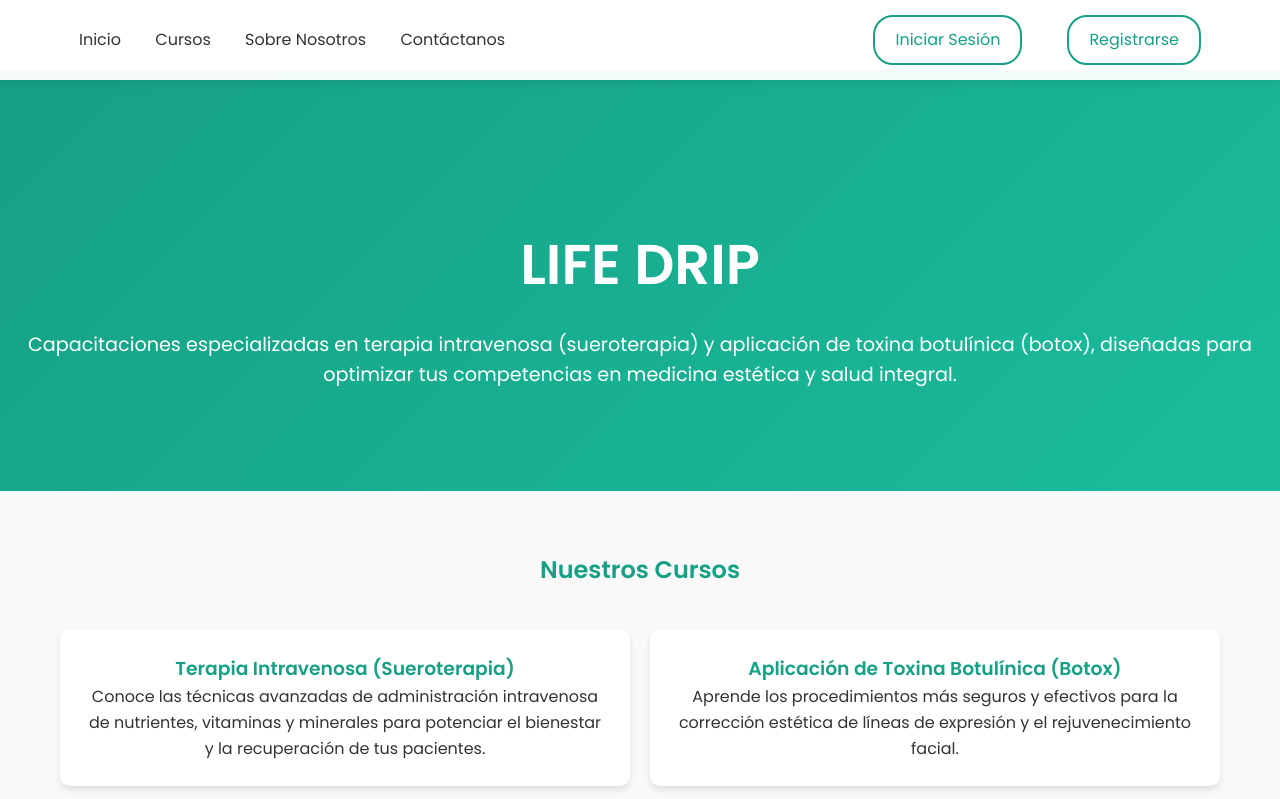
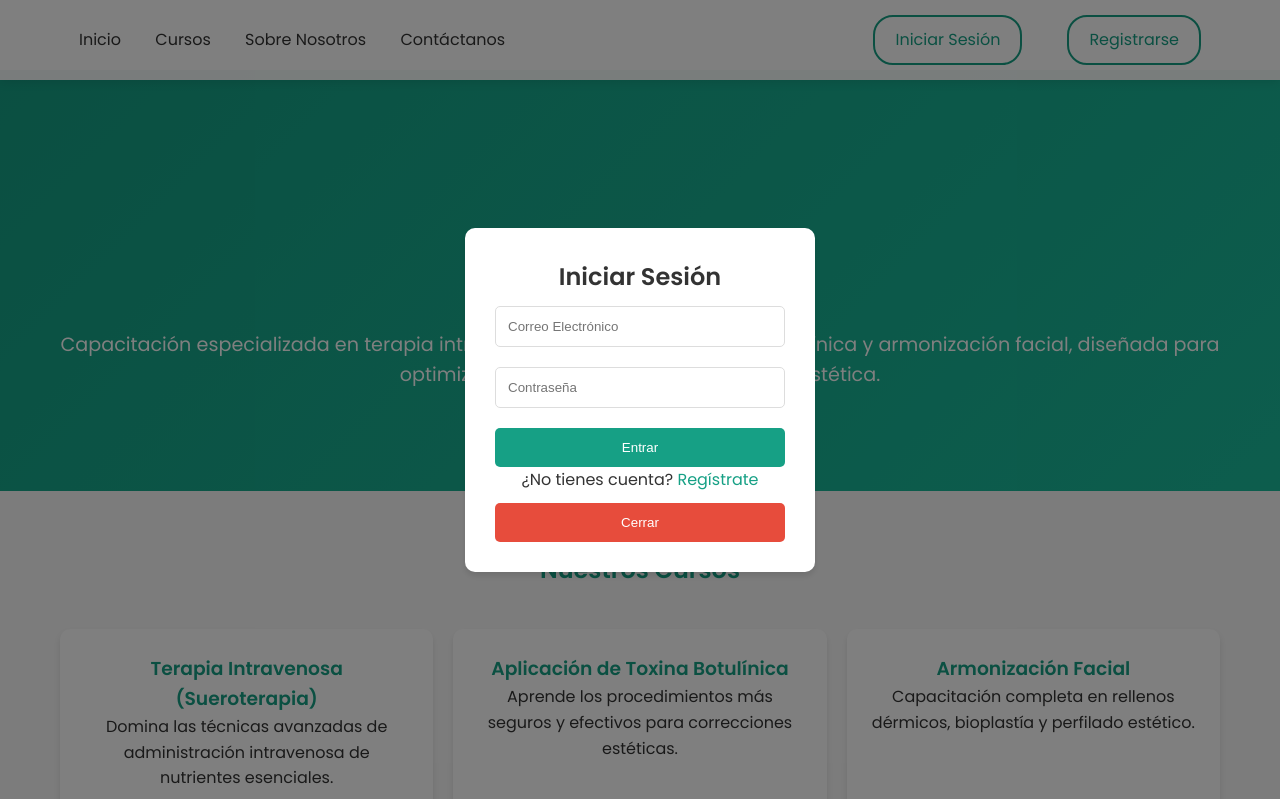
Before and after one commit to Seya766/Lifedrip, a plain HTML site: page index.html in a window 1280 px wide. Both pictures are taken after a click on the link "Iniciar Sesión". Shown: the top 799 px of the page. Drawn offline with Linux system fonts and the light colour scheme.

Commit message:
Update index.html

```diff
--- a/index.html
+++ b/index.html
@@ -106,6 +106,48 @@
             text-align: center;
             padding: 20px;
         }
+        /* Modal Estilos */
+        .modal {
+            display: none;
+            position: fixed;
+            top: 0;
+            left: 0;
+            width: 100%;
+            height: 100%;
+            background: rgba(0,0,0,0.5);
+            justify-content: center;
+            align-items: center;
+            z-index: 2000;
+        }
+        .modal-content {
+            background: white;
+            padding: 30px;
+            border-radius: 10px;
+            width: 350px;
+            box-shadow: 0 4px 6px rgba(0,0,0,0.1);
+            text-align: center;
+        }
+        .modal-content input {
+            width: 100%;
+            padding: 12px;
+            margin: 10px 0;
+            border: 1px solid #ddd;
+            border-radius: 5px;
+        }
+        .modal-content button {
+            width: 100%;
+            padding: 12px;
+            background-color: #16a085;
+            color: white;
+            border: none;
+            border-radius: 5px;
+            margin-top: 10px;
+            cursor: pointer;
+        }
+        .modal-content a {
+            color: #16a085;
+            text-decoration: none;
+        }
     </style>
 </head>
 <body>
@@ -118,15 +160,40 @@
             <a href="#contacto">Contáctanos</a>
         </div>
         <div class="auth-buttons">
-            <a href="#" onclick="document.getElementById('loginModal').style.display='flex'">Iniciar Sesión</a>
-            <a href="#">Registrarse</a>
+            <a href="#" onclick="openModal('loginModal')">Iniciar Sesión</a>
+            <a href="#" onclick="openModal('registerModal')">Registrarse</a>
         </div>
     </nav>
+
+    <!-- Modal Iniciar Sesión -->
+    <div id="loginModal" class="modal">
+        <div class="modal-content">
+            <h2>Iniciar Sesión</h2>
+            <input type="email" placeholder="Correo Electrónico">
+            <input type="password" placeholder="Contraseña">
+            <button>Entrar</button>
+            <p>¿No tienes cuenta? <a href="#" onclick="switchModal('loginModal', 'registerModal')">Regístrate</a></p>
+            <button onclick="closeModal('loginModal')" style="background-color: #e74c3c;">Cerrar</button>
+        </div>
+    </div>
+
+    <!-- Modal Registrarse -->
+    <div id="registerModal" class="modal">
+        <div class="modal-content">
+            <h2>Registrarse</h2>
+            <input type="text" placeholder="Nombre Completo">
+            <input type="email" placeholder="Correo Electrónico">
+            <input type="password" placeholder="Contraseña">
+            <button>Registrarse</button>
+            <p>¿Ya tienes cuenta? <a href="#" onclick="switchModal('registerModal', 'loginModal')">Inicia Sesión</a></p>
+            <button onclick="closeModal('registerModal')" style="background-color: #e74c3c;">Cerrar</button>
+        </div>
+    </div>
 
     <!-- Sección de Inicio -->
     <header class="hero" id="inicio">
         <h1>LIFE DRIP</h1>
-        <p>Capacitaciones especializadas en terapia intravenosa (sueroterapia) y aplicación de toxina botulínica (botox), diseñadas para optimizar tus competencias en medicina estética y salud integral.</p>
+        <p>Capacitación especializada en terapia intravenosa, aplicación de toxina botulínica y armonización facial, diseñada para optimizar tus competencias en medicina estética.</p>
     </header>
 
     <!-- Sección de Cursos -->
@@ -135,11 +202,15 @@
         <div class="courses">
             <div class="course-card">
                 <h3>Terapia Intravenosa (Sueroterapia)</h3>
-                <p>Conoce las técnicas avanzadas de administración intravenosa de nutrientes, vitaminas y minerales para potenciar el bienestar y la recuperación de tus pacientes.</p>
+                <p>Domina las técnicas avanzadas de administración intravenosa de nutrientes esenciales.</p>
             </div>
             <div class="course-card">
-                <h3>Aplicación de Toxina Botulínica (Botox)</h3>
-                <p>Aprende los procedimientos más seguros y efectivos para la corrección estética de líneas de expresión y el rejuvenecimiento facial.</p>
+                <h3>Aplicación de Toxina Botulínica</h3>
+                <p>Aprende los procedimientos más seguros y efectivos para correcciones estéticas.</p>
+            </div>
+            <div class="course-card">
+                <h3>Armonización Facial</h3>
+                <p>Capacitación completa en rellenos dérmicos, bioplastía y perfilado estético.</p>
             </div>
         </div>
     </section>
@@ -148,7 +219,7 @@
     <section id="nosotros">
         <h2 class="section-title">Sobre Nosotros</h2>
         <p style="text-align: center; max-width: 800px; margin: auto;">
-            En LIFE DRIP nos dedicamos a capacitar a profesionales de la salud y la estética con programas especializados en procedimientos avanzados y seguros. Nuestra misión es garantizar una formación de alta calidad con una combinación de teoría actualizada y práctica supervisada por expertos.
+            En LIFE DRIP nos dedicamos a capacitar profesionales en procedimientos estéticos seguros y avanzados. Contamos con instructores altamente calificados y programas basados en estándares internacionales.
         </p>
     </section>
 
@@ -158,14 +229,27 @@
         <form style="max-width: 600px; margin: auto;">
             <input type="text" placeholder="Nombre Completo" style="width: 100%; padding: 12px; margin: 10px 0; border-radius: 5px;">
             <input type="email" placeholder="Correo Electrónico" style="width: 100%; padding: 12px; margin: 10px 0; border-radius: 5px;">
-            <textarea placeholder="Tu mensaje" style="width: 100%; padding: 12px; margin: 10px 0; border-radius: 5px;" rows="5"></textarea>
-            <button style="width: 100%; padding: 12px; background: #16a085; color: white; border: none; border-radius: 5px;">Enviar</button>
+            <textarea placeholder="Mensaje" style="width: 100%; padding: 12px; height: 100px; margin: 10px 0; border-radius: 5px;"></textarea>
+            <button style="width: 100%; padding: 12px; background-color: #16a085; color: white; border: none; border-radius: 5px;">Enviar</button>
         </form>
     </section>
 
     <!-- Footer -->
     <footer class="footer">
-        <p>© 2024 LIFE DRIP. Todos los derechos reservados.</p>
+        <p>&copy; 2024 LIFE DRIP. Todos los derechos reservados.</p>
     </footer>
+
+    <script>
+        function openModal(modalId) {
+            document.getElementById(modalId).style.display = 'flex';
+        }
+        function closeModal(modalId) {
+            document.getElementById(modalId).style.display = 'none';
+        }
+        function switchModal(currentModal, targetModal) {
+            closeModal(currentModal);
+            openModal(targetModal);
+        }
+    </script>
 </body>
 </html>
```
